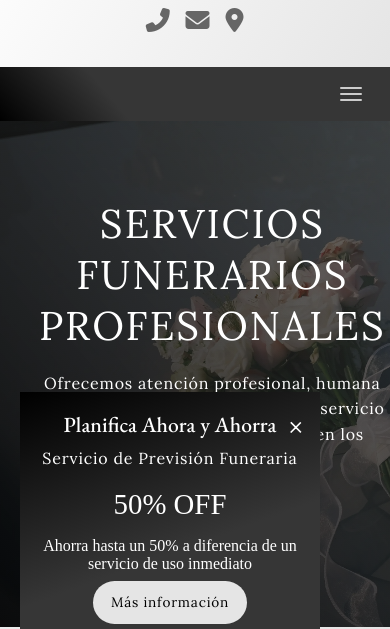
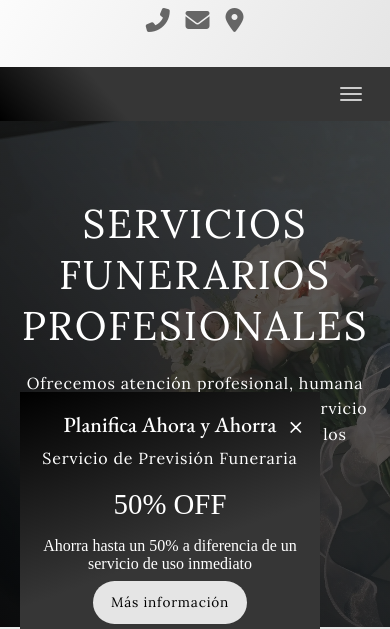
Before and after one commit to emilianooowo/funerales-bravo-demo.github.io, a plain HTML site: page index.html in a window 390 px wide. Shown: the part 107-736 px from the top of the page. Drawn offline with nearby package versions, Linux system fonts and the light colour scheme.

Commit message:
hero fixed

```diff
--- a/css/index.css
+++ b/css/index.css
@@ -56,9 +56,9 @@
 
 @media (max-width: 768px) {
     .hero {
-        height: 60vh;
-        align-items: center;
+        background-attachment: scroll;
         text-align: center;
+        justify-content: center;
     }
 
     .hero-btn:active {
@@ -507,7 +507,7 @@
     flex-shrink: 0;
 }
 
-.post-image img{
+.post-image img {
     width: 100%;
     height: 350px;
 }
```
